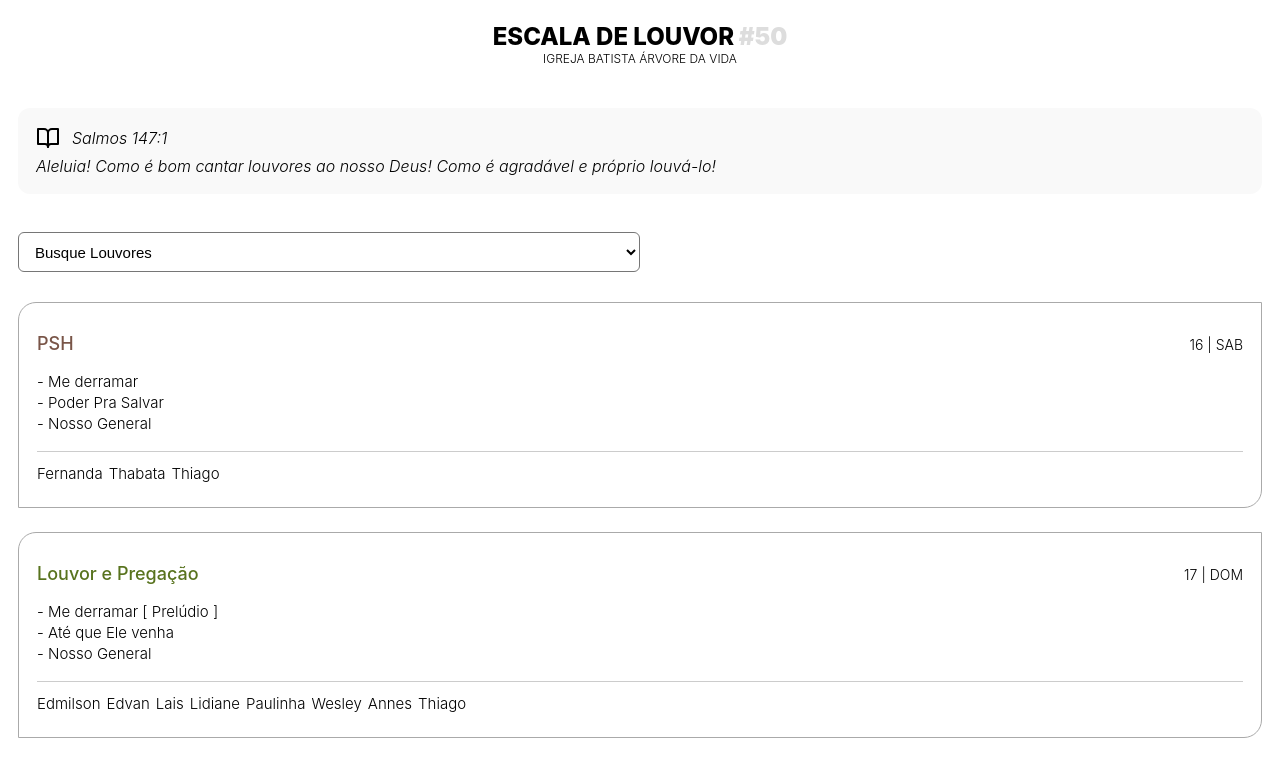
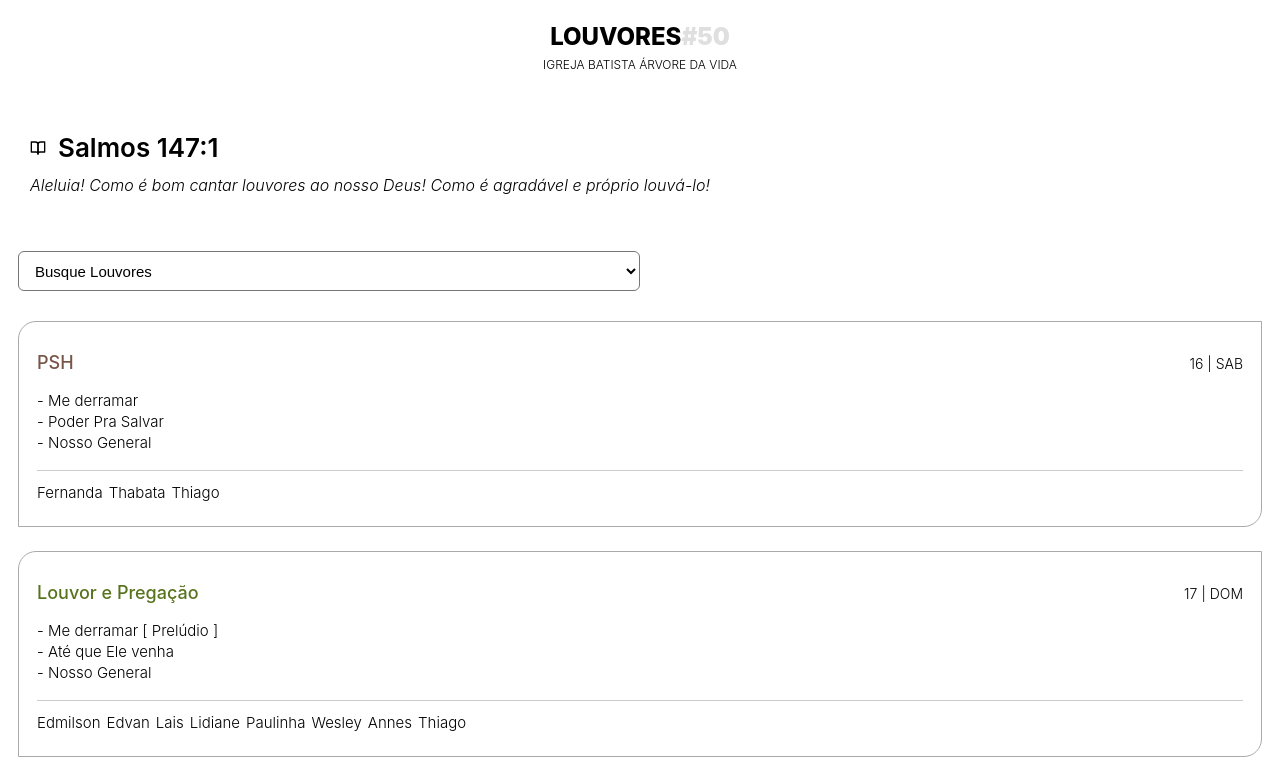
Before and after one commit to hupernikomen/scalepraise, a React (Create React App) app: page / in a window 1280 px wide. Shown: the top 760 px of the page. Built offline with nearby package versions, Linux system fonts and the light colour scheme.

Commit message:
melhorias

```diff
--- a/src/App.js
+++ b/src/App.js
@@ -241,12 +241,12 @@ export default function App() {
     const index = Math.floor(Math.random() * versiculos.length);
 
     return (
-      <div style={{ padding: 18, background: '#f9f9f9', borderRadius: 12 }}>
-        <div style={{ marginBottom: 6, display: 'flex', alignItems: 'center' }}>
-          <FiBookOpen size={24} />
-          <label style={{ fontStyle: 'italic', fontWeight: 300, color: '#000', marginLeft: 12 }}>{versiculos[index].ref}</label>
+      <div style={{ padding: 18 }}>
+        <div style={{ marginBottom: 12, display: 'flex', alignItems: 'center' }}>
+          <FiBookOpen size={16} />
+          <label style={{ fontSize: 26, fontWeight: 600, color: '#000', marginLeft: 12 }}>{versiculos[index].ref}</label>
         </div>
-        <label style={{ fontStyle: 'italic', fontWeight: 300, color: '#000' }}>{versiculos[index].texto}</label>
+        <label style={{ fontSize: 16, fontStyle: 'italic', fontWeight: 300, color: '#000' }}>{versiculos[index].texto}</label>
       </div>
     );
   }
@@ -254,7 +254,7 @@ export default function App() {
   return (
     <div style={{ flex: 1 }}>
       {obs.length > 0 ? (
-        <div style={{ position: 'fixed', background: '#00000099', height: '100vh', width: '100vw', display: 'flex', alignItems: 'center', justifyContent: 'center', flexDirection: 'column' }}>
+        <div style={{ position: 'fixed', height: '100vh', width: '100vw', display: 'flex', alignItems: 'center', justifyContent: 'center', flexDirection: 'column' }}>
           <div style={{ width: '75%', background: '#fff', borderRadius: 6, padding: '18px 18px 50px 18px' }}>
             {obs.map((item, index) => {
               return (
@@ -287,12 +287,12 @@ export default function App() {
 
       <div style={{ marginBottom: 20, backgroundColor: '#fff', display: 'flex', flexDirection: 'column', alignItems: 'center', justifyContent: 'center', padding: 22 }}>
         <h1 style={{ fontSize: 24, fontWeight: 800, color: '#000', margin: 0 }}>
-          ESCALA DE LOUVOR<span style={{ fontSize: 24, color: '#ddd', fontWeight: 900 }}> #{numDaSemanaNoAno}</span>
+          LOUVORES<span style={{ fontSize: 24, color: '#00000020', fontWeight: 900 }}>#{numDaSemanaNoAno}</span>
         </h1>
-        <span style={{ fontWeight: 300, fontSize: 12 }}>IGREJA BATISTA ÁRVORE DA VIDA</span>
+        <span style={{ fontWeight: 300, fontSize: 12, marginTop: 6 }}>IGREJA BATISTA ÁRVORE DA VIDA</span>
       </div>
 
-      <div style={{ padding: '0 18px' }}>{SorteiaVersiculo()}</div>
+      <div style={{ padding: '0 12px' }}>{SorteiaVersiculo()}</div>
 
       <div style={{ padding: 18, marginTop: 20 }}>
         <div style={{ marginBottom: 30 }}>
```
